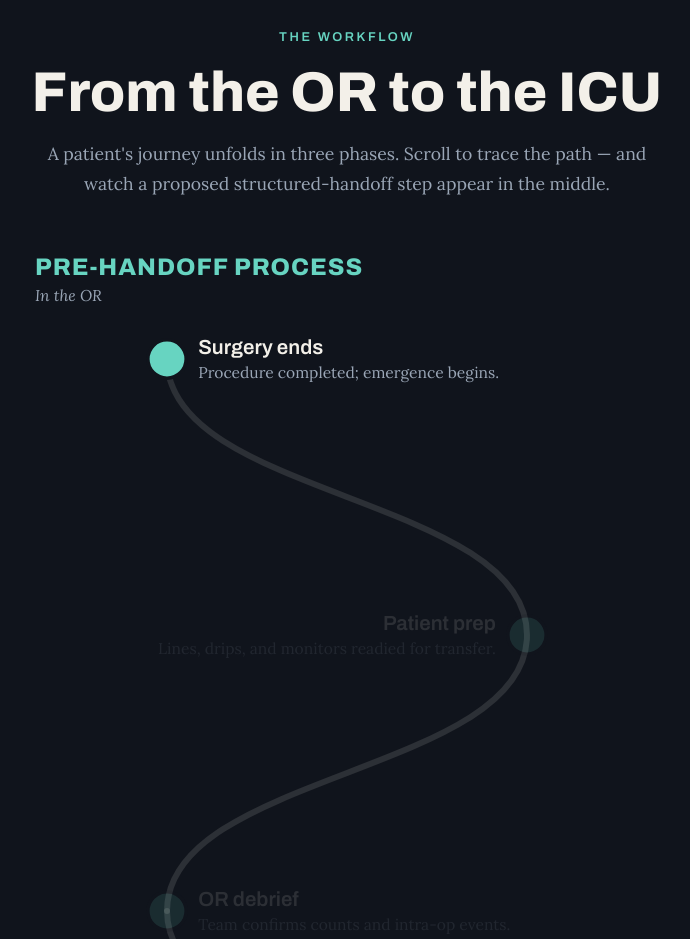
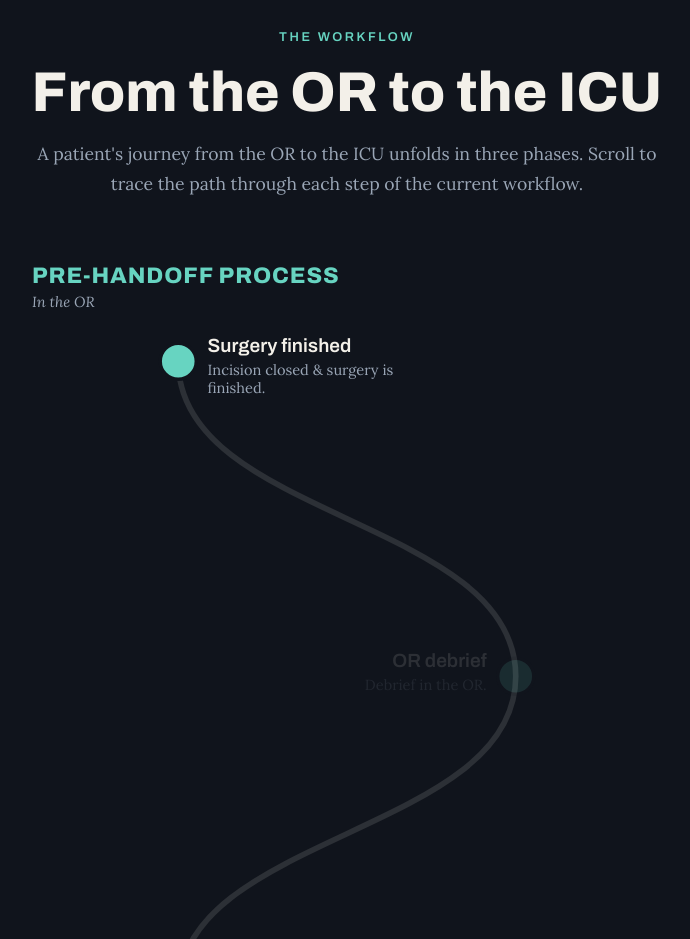
Before and after one commit to yanmaggie53/bids-postop-handoff, a website built with Vite: page index.html in a window 1280 px wide. Shown: the part 4440-5379 px from the top of the page, without its empty margins (293-983 px from the left). Built offline with nearby package versions, Linux system fonts and the light colour scheme.

Commit message:
update site

```diff
--- a/index.html
+++ b/index.html
@@ -116,9 +116,8 @@
           <p class="workflow__kicker">The workflow</p>
           <h2 class="workflow__title">From the OR to the ICU</h2>
           <p class="workflow__intro">
-            A patient's journey unfolds in three phases. Scroll to trace the
-            path &mdash; and watch a proposed structured-handoff step appear in
-            the middle.
+            A patient's journey from the OR to the ICU unfolds in three phases.
+            Scroll to trace the path through each step of the current workflow.
           </p>
         </div>
         <div class="workflow__viz" id="timeline-sticky">
--- a/src/data/placeholder.js
+++ b/src/data/placeholder.js
@@ -50,37 +50,54 @@ export const timelinePhases = [
     where: "In the OR",
     color: "#67d4c1", // teal
     steps: [
-      { id: "surgery-ends", label: "Surgery ends", detail: "Procedure completed; emergence begins." },
-      { id: "prep", label: "Patient prep", detail: "Lines, drips, and monitors readied for transfer." },
-      { id: "or-summary", label: "OR debrief", detail: "Team confirms counts and intra-op events." },
+      { id: "incision-closed", label: "Surgery finished", detail: "Incision closed & surgery is finished." },
+      { id: "or-debrief", label: "OR debrief", detail: "Debrief in the OR." },
+      { id: "prep-transfer", label: "Prep for transfer", detail: "Preparation of patient for ICU transfer." },
+      { id: "confirm-bed", label: "Confirm ICU bed", detail: "Anesthesia team calls ICU to confirm bed availability." },
+      { id: "family-update", label: "Family update", detail: "Circulating nurse updates the family about the transfer." },
+      { id: "icu-update", label: "Update ICU", detail: "Anesthesia team again calls the ICU to update about the transfer." },
     ],
   },
   {
     id: "handoff",
-    title: "Postoperative Handoff",
-    where: "ICU \u2014 between the OR & ICU teams",
+    title: "Handoff Process",
+    where: "In the ICU \u2014 between the OR & ICU teams",
     color: "#ffd166", // amber
     steps: [
-      { id: "transport", label: "Transport", detail: "Patient moved from OR to ICU." },
-      { id: "icu-connect", label: "ICU connect", detail: "Patient connected to ICU monitors and lines." },
+      { id: "icu-setup", label: "Patient setup", detail: "Patient setup in ICU." },
+      { id: "team-gather", label: "Team gathers", detail: "ICU clinicians (APPs, RNs and residents) gather for handoff." },
+      { id: "eicu", label: "eICU connected", detail: "eICU is connected." },
+      { id: "verbal-start", label: "Verbal handoff", detail: "Verbal handoff starts." },
       {
-        id: "structured-handoff",
-        label: "Structured handoff",
-        detail: "Brief, standardized handoff using the Epic tool.",
-        proposed: true,
+        id: "nurse-report",
+        label: "Circulating nurse",
+        detail:
+          "Circulating nurse initiates handoff transfer: confirms patient's name and age, allergies, medications and implants, specimens, incisions and dressing, family update.",
       },
-      { id: "verbal-report", label: "Verbal report", detail: "OR team delivers the handoff report." },
+      {
+        id: "surgical-report",
+        label: "Surgical rep",
+        detail:
+          "Surgical representative: surgical procedure, findings, special instructions, complications, labs, imaging, diet and concerns.",
+      },
+      {
+        id: "anesthesia-report",
+        label: "Anesthesia rep",
+        detail:
+          "Anesthesia representative: type of anesthesia, allergies, isolation, airway, ventilation, hemodynamics, fluids, blood products, anesthesia complications, PMH, concerns.",
+      },
     ],
   },
   {
     id: "post-handoff",
     title: "Post-Handoff Process",
-    where: "ICU team takes over",
+    where: "In the ICU",
     color: "#f78fb3", // pink
     steps: [
-      { id: "questions", label: "Q&A", detail: "ICU team asks clarifying questions." },
-      { id: "plan", label: "Care plan", detail: "ICU sets the initial post-op plan." },
-      { id: "stabilize", label: "Stabilize", detail: "Ongoing ICU monitoring and care." },
+      { id: "continue-setup", label: "Continue setup", detail: "ICU clinicians (RNs) continue patient setup (draping, cleaning, etc.)." },
+      { id: "orders", label: "Orders", detail: "ICU APPs order tests and medications for the patient." },
+      { id: "care-plan", label: "Care plan", detail: "ICU APPs discuss the care plan with critical care residents/physicians and implement it." },
+      { id: "follow-up", label: "Follow-up", detail: "ICU APPs might reach out to OR clinicians (residents \u2014 surgeons / anesthesia) with any questions." },
     ],
   },
 ];
--- a/src/sections/timeline.js
+++ b/src/sections/timeline.js
@@ -9,17 +9,36 @@ import { timelinePhases } from "../data/placeholder.js";
 
 const svgNS = "http://www.w3.org/2000/svg";
 
-const VIEW_W = 600;
-// Vertical space allotted to each node along the snake.
-const NODE_GAP = 230;
-const TOP_PAD = 120;
-const BOTTOM_PAD = 140;
+const VIEW_W = 640;
+// Vertical space allotted to each node along the snake. Generous because some
+// node details wrap to several lines.
+const NODE_GAP = 280;
+const TOP_PAD = 130;
+const BOTTOM_PAD = 160;
 // Horizontal extremes of the winding path.
-const X_LEFT = 150;
-const X_RIGHT = 450;
+const X_LEFT = 170;
+const X_RIGHT = 470;
 
 function lerp(a, b, t) {
   return a + (b - a) * t;
+}
+
+// Greedily wrap a string into lines of at most `maxChars` characters.
+function wrapText(text, maxChars) {
+  const words = text.split(/\s+/);
+  const lines = [];
+  let line = "";
+  words.forEach((word) => {
+    const candidate = line ? `${line} ${word}` : word;
+    if (candidate.length > maxChars && line) {
+      lines.push(line);
+      line = word;
+    } else {
+      line = candidate;
+    }
+  });
+  if (line) lines.push(line);
+  return lines;
 }
 
 // Build a smooth winding path through a list of {x, y} points using cubic
@@ -103,13 +122,21 @@ export function initTimeline() {
     label.setAttribute("class", "tl-node__label");
     label.textContent = node.label;
 
+    // Detail can be long; wrap it into tspans so it never overflows.
     const detail = document.createElementNS(svgNS, "text");
     detail.setAttribute("class", "tl-node__detail");
-    detail.textContent = node.detail;
+    const detailLines = wrapText(node.detail, 34);
+    const detailSpans = detailLines.map((lineText, li) => {
+      const tspan = document.createElementNS(svgNS, "tspan");
+      tspan.textContent = lineText;
+      tspan.setAttribute("dy", li === 0 ? "0" : "1.25em");
+      detail.appendChild(tspan);
+      return tspan;
+    });
 
     g.append(circle, label, detail);
     layerNodes.appendChild(g);
-    return { g, circle, label, detail, node };
+    return { g, circle, label, detail, detailSpans, node };
   });
 
   // Phase title labels (inline, near the first node of each phase).
@@ -219,11 +246,12 @@ export function initTimeline() {
       const dx = onRight ? -26 : 26;
       const anchor = onRight ? "end" : "start";
       el.label.setAttribute("x", dx);
-      el.label.setAttribute("y", -4);
+      el.label.setAttribute("y", -8);
       el.label.setAttribute("text-anchor", anchor);
-      el.detail.setAttribute("x", dx);
-      el.detail.setAttribute("y", 16);
+      el.detail.setAttribute("y", 12);
       el.detail.setAttribute("text-anchor", anchor);
+      // Each wrapped line must reset its own x to align under the label.
+      el.detailSpans.forEach((tspan) => tspan.setAttribute("x", dx));
     });
 
     // Phase titles near each phase's first node.
```
Also changed, not shown: public/assets/screenshots/post-handoff-process.png (added), public/assets/screenshots/postoperative-handoff-process.png (added), public/assets/screenshots/pre-handoff-process.png (added).
